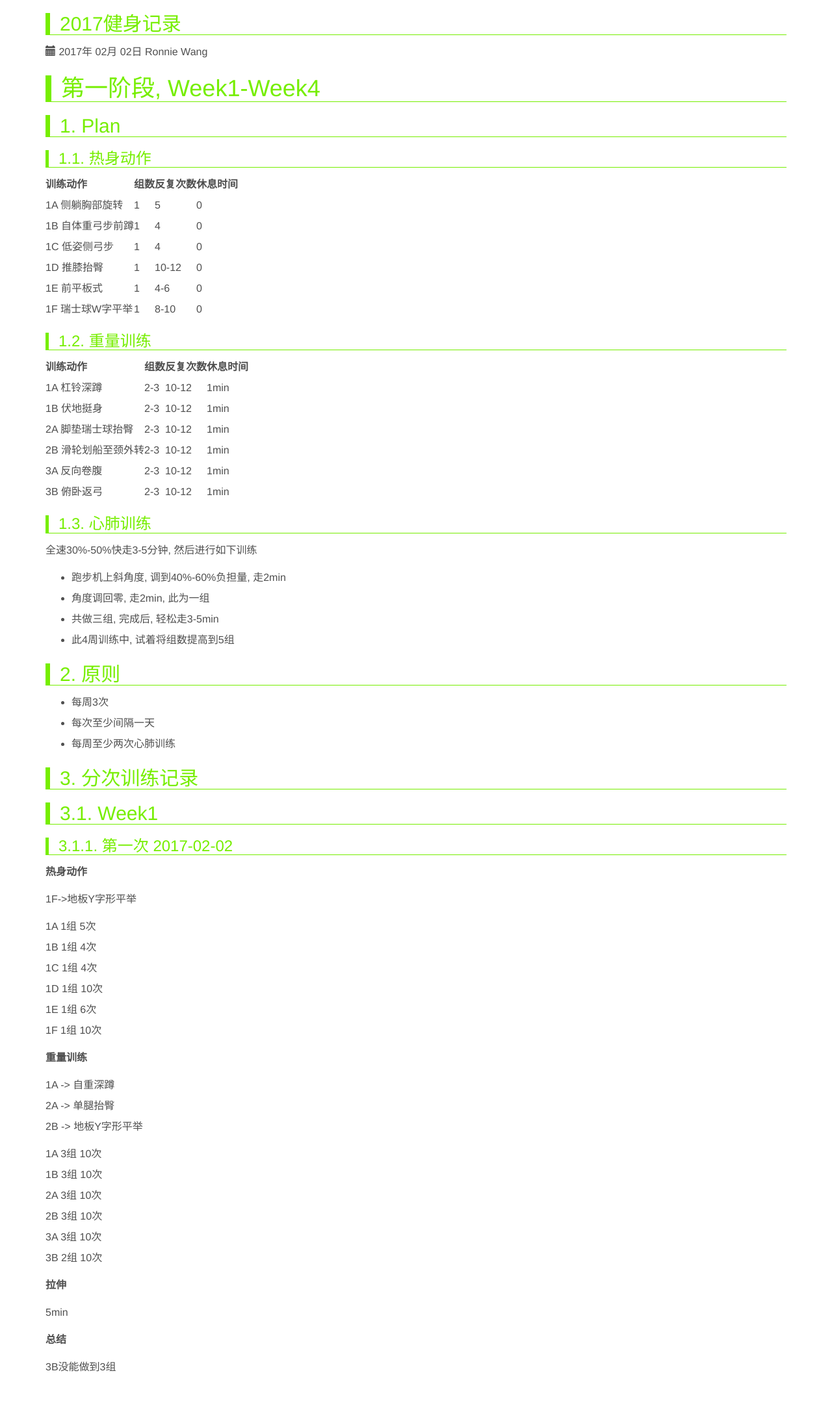
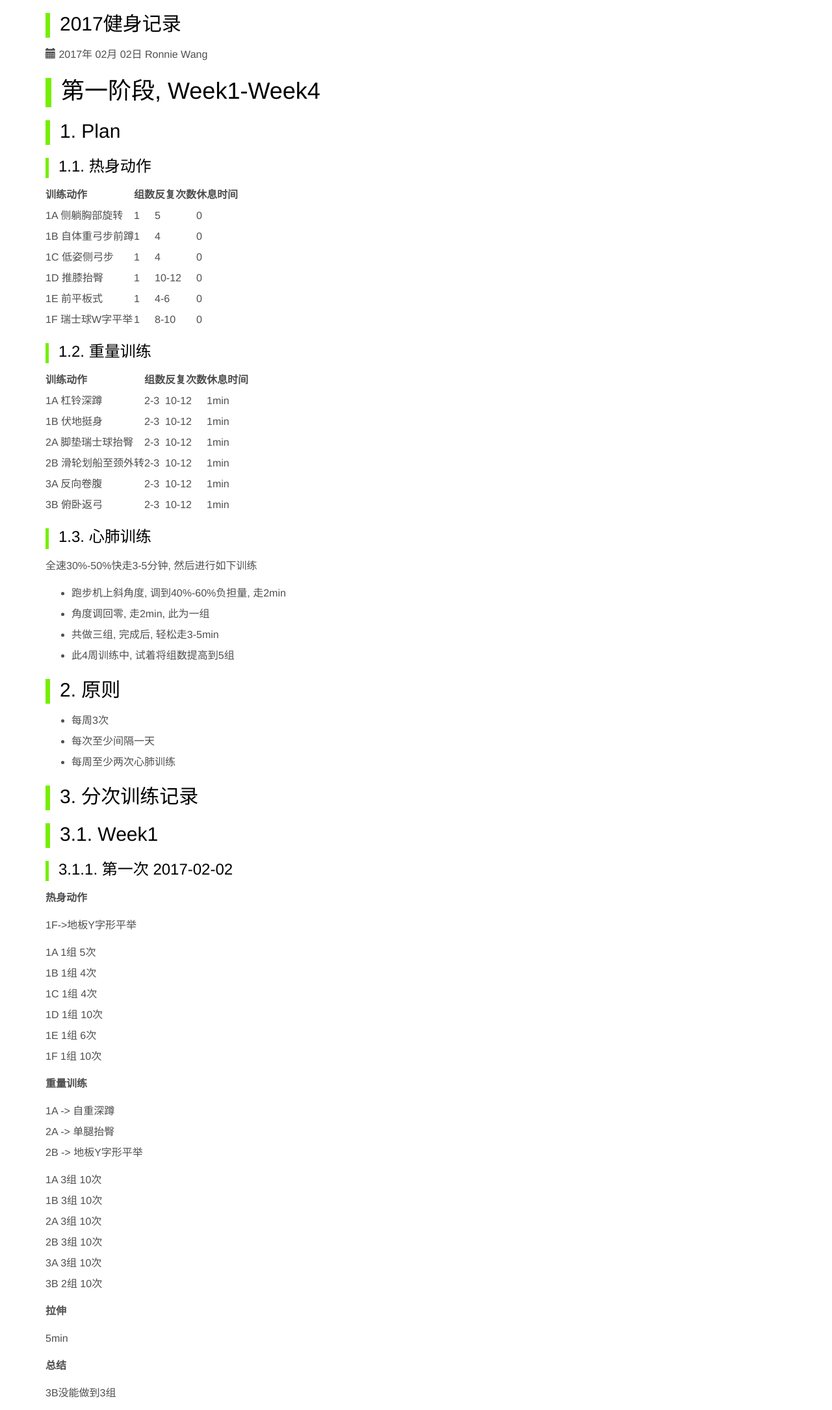
Before and after one commit to ronniewang/ronniewang.github.io, a Jekyll site: the page built from _posts/2017-02-02-2017健身记录.md, in a window 1280 px wide. Shown: the whole page at 65% size. Built offline with Jekyll 4.4.1, drawn with Linux system fonts in a browser that asks for light colours; before the commit the page ends 2130 px from its top, so only the background shows below that.

Commit message:
update css

```diff
--- a/_layouts/default.html
+++ b/_layouts/default.html
@@ -22,24 +22,24 @@
         }
 
         h1 {
-            color: #76EE00;
+            color: black;
             border-left: 9px solid #76EE00;
-            border-bottom: 1px solid #76EE00;
             padding-left: 15px;
+            padding-bottom: 5px;
         }
 
         h2 {
-            color: #76EE00;
+            color: black;
             border-left: 7px solid #76EE00;
-            border-bottom: 1px solid #76EE00;
             padding-left: 15px;
+            padding-bottom: 5px;
         }
 
         h3 {
-            color: #76EE00;
+            color: black;
             border-left: 5px solid #76EE00;
-            border-bottom: 1px solid #76EE00;
             padding-left: 15px;
+            padding-bottom: 5px;
         }
 
         .content {
```
